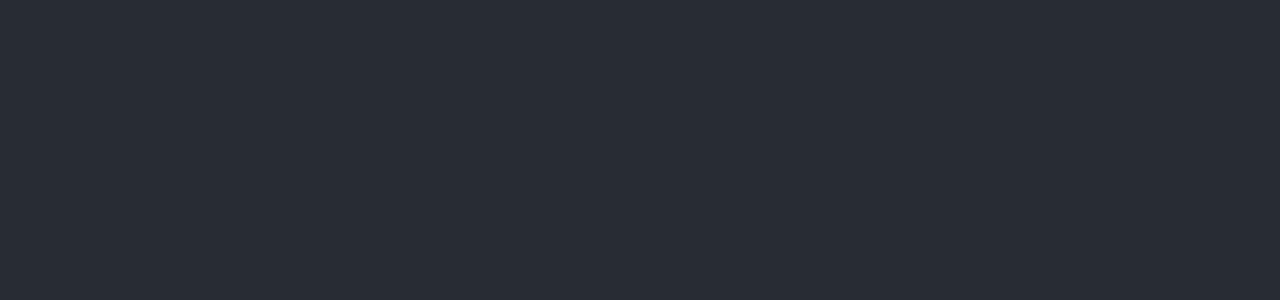
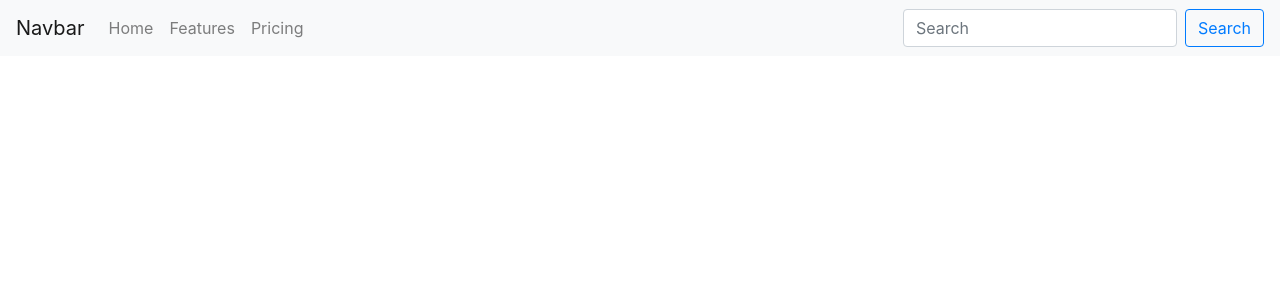
Before and after one commit to neroshan12/global-mac-spec-website, a React (Create React App) app: page / in a window 1280 px wide. Shown: the top 300 px of the page. Built offline with nearby package versions, Linux system fonts and the light colour scheme.

Commit message:
Add nav bar

```diff
--- a/src/App.js
+++ b/src/App.js
@@ -1,13 +1,12 @@
 import React from 'react';
+import Home from './Containers/Home'
 import './App.scss';
 
 const App = () => {
   return (
     <div className="App">
-      <header className="App-header">
-
-      </header>
-    </div>
+      <Home />
+    </div >
   );
 }
 
--- a/src/App.scss
+++ b/src/App.scss
@@ -1,38 +1,5 @@
+@import "~bootstrap/scss/bootstrap";
+
+
 .App {
-  text-align: center;
 }
-
-.App-logo {
-  height: 40vmin;
-  pointer-events: none;
-}
-
-@media (prefers-reduced-motion: no-preference) {
-  .App-logo {
-    animation: App-logo-spin infinite 20s linear;
-  }
-}
-
-.App-header {
-  background-color: #282c34;
-  min-height: 100vh;
-  display: flex;
-  flex-direction: column;
-  align-items: center;
-  justify-content: center;
-  font-size: calc(10px + 2vmin);
-  color: white;
-}
-
-.App-link {
-  color: #61dafb;
-}
-
-@keyframes App-logo-spin {
-  from {
-    transform: rotate(0deg);
-  }
-  to {
-    transform: rotate(360deg);
-  }
-}
--- /dev/null
+++ b/src/Components/NavBar/index.js
@@ -0,0 +1,22 @@
+import React from 'react'
+import { Navbar, Nav, Form, FormControl, Button } from 'react-bootstrap';
+
+
+const NavBar = () => {
+  return (
+    <Navbar bg="light" variant="light">
+      <Navbar.Brand href="#home">Navbar</Navbar.Brand>
+      <Nav className="mr-auto">
+        <Nav.Link href="#home">Home</Nav.Link>
+        <Nav.Link href="#features">Features</Nav.Link>
+        <Nav.Link href="#pricing">Pricing</Nav.Link>
+      </Nav>
+      <Form inline>
+        <FormControl type="text" placeholder="Search" className="mr-sm-2" />
+        <Button variant="outline-primary">Search</Button>
+      </Form>
+    </Navbar>
+  )
+}
+
+export default NavBar
--- /dev/null
+++ b/src/Containers/Home/index.js
@@ -0,0 +1,13 @@
+import React from 'react'
+import NavBar from '../../Components/NavBar'
+
+
+const Home = () => {
+  return (
+    <div>
+      <NavBar />
+    </div>
+  )
+}
+
+export default Home
```
